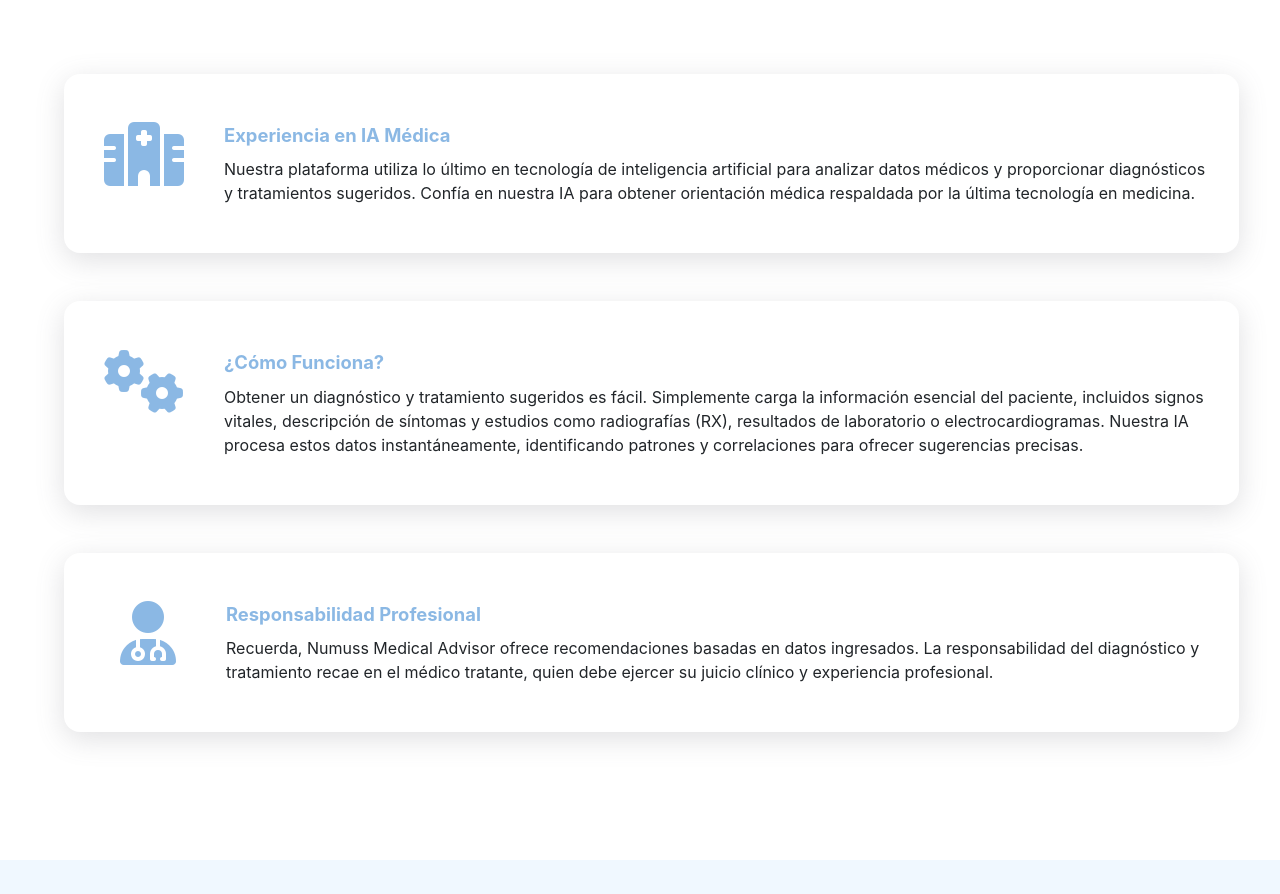
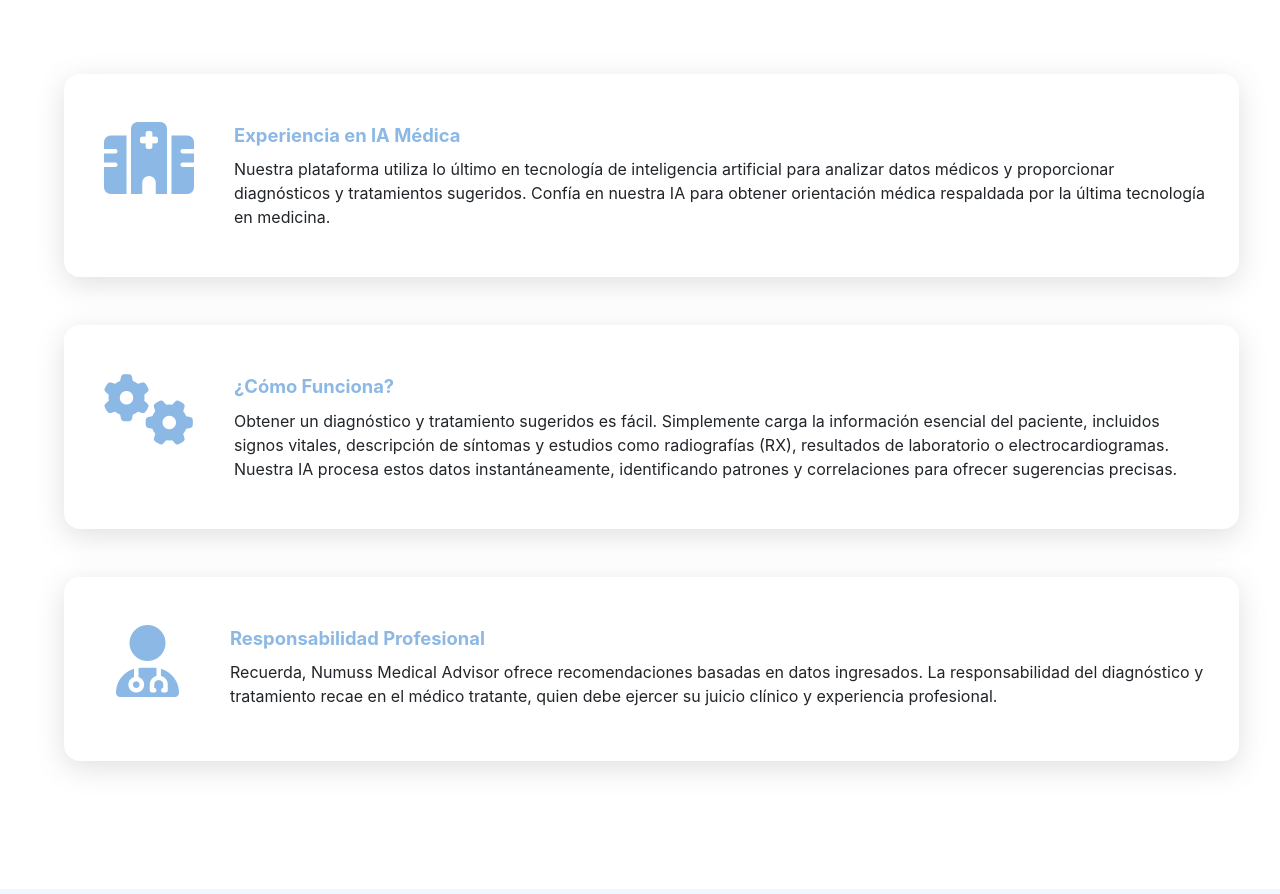
Before and after one commit to ZetRC/med_AI, a plain HTML site: page pages/index.html in a window 1280 px wide. Shown: the part 660-1554 px from the top of the page. Drawn offline with Linux system fonts and the light colour scheme.

Commit message:
cambios en layout de icono

```diff
--- a/styles/scss/landing.scss
+++ b/styles/scss/landing.scss
@@ -65,7 +65,7 @@ nav {
     margin: 0 auto;
 
     i {
-      font-size: 4rem;
+      font-size: 4.5rem;
       counter-reset: $main;
       margin-bottom: 1rem;
       color: $main;
@@ -74,8 +74,8 @@ nav {
       margin-left: 0.5rem;
     }
     .fa-user-doctor {
-      padding-left: 1rem;
-      padding-right: 10px;
+      padding-left: 12px;
+      padding-right: 11px;
     }
     .title {
       margin-bottom: 0.5rem;
```
Also changed, not shown: styles/css/landing.css.
